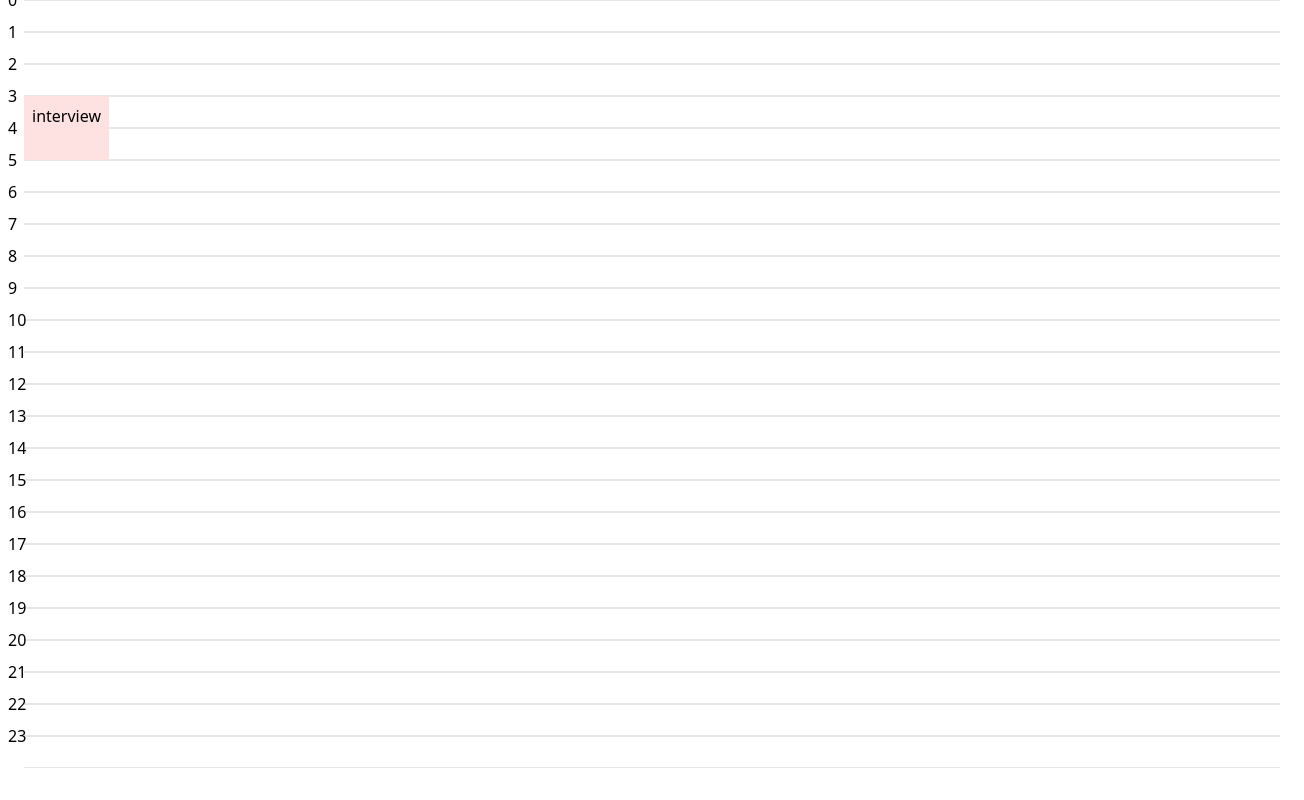
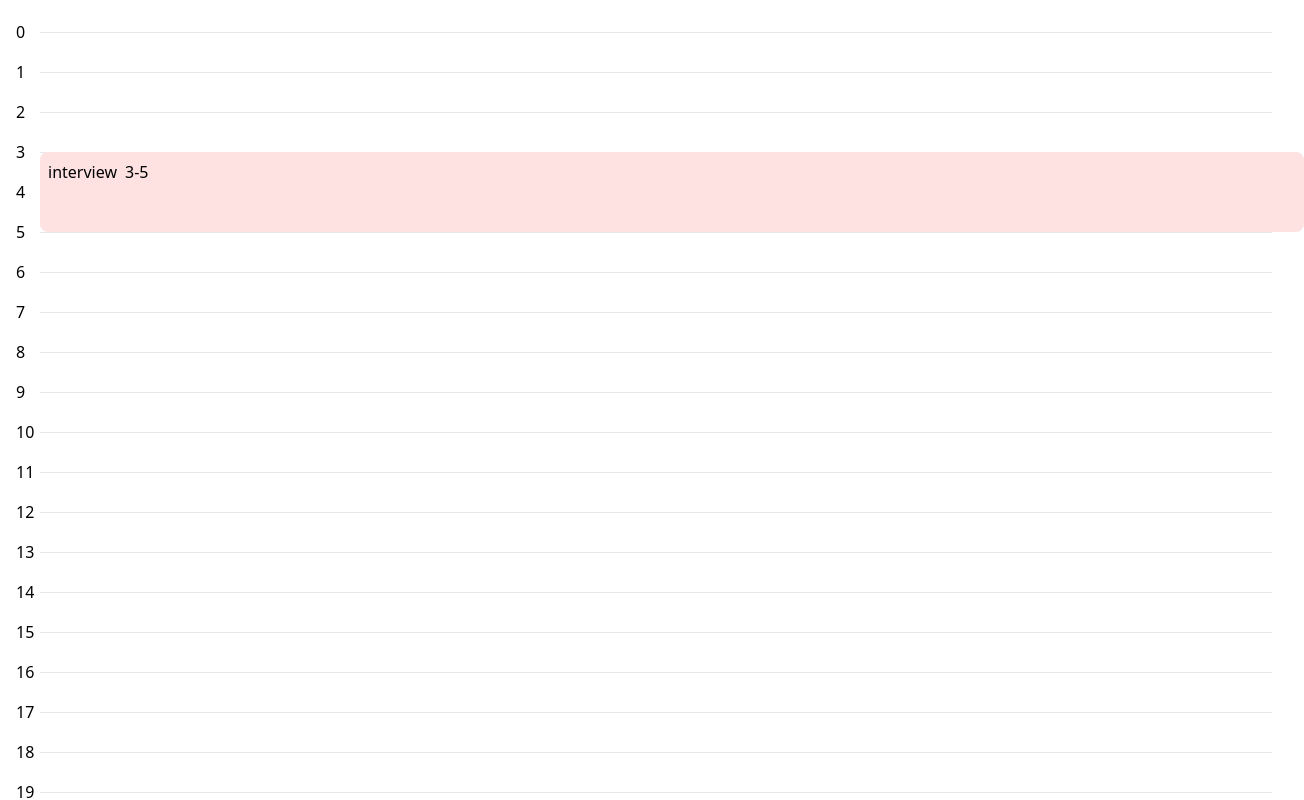
Before and after one commit to daxidngyn/ramp-fe-interview-stage1, a Next.js app: page / in a window 1280 px wide. Shown: the top 800 px of the page, 1304 px wide, since content can reach past the window. Built offline with nearby package versions, Linux system fonts and the light colour scheme.

Commit message:
abstracted

```diff
--- /dev/null
+++ b/src/components/calendar/EventModal.tsx
@@ -0,0 +1,103 @@
+import { useState } from "react";
+
+export default function EventModal({
+  isCreating,
+  initialEventTime,
+  event,
+  events,
+  setEvents,
+  toggleModal,
+}: {
+  isCreating: boolean;
+  initialEventTime?: number;
+  event?: any;
+  events: any;
+  setEvents: any;
+  toggleModal: () => void;
+}) {
+  const [title, setTitle] = useState(isCreating ? "" : event.title);
+  const [startTime, setStartTime] = useState(
+    isCreating ? initialEventTime : event.startTime
+  );
+  const [endTime, setEndTime] = useState(
+    isCreating ? initialEventTime : event.endTime
+  );
+
+  const updateEvents = (e: any) => {
+    e.preventDefault();
+
+    if (isCreating) {
+      const newEvent = {
+        title: title,
+        id: events.length,
+        startTime: startTime,
+        endTime: endTime,
+      };
+
+      setEvents((prevEvents: any) => [...prevEvents, newEvent]);
+      toggleModal();
+      return;
+    }
+
+    // editting
+    const idx = events.findIndex((e: any) => e.id == event.id);
+
+    console.log(events[idx]);
+  };
+
+  return (
+    <div
+      className="shadow-lg drop-shadow-md rounded-lg absolute top-2/4 left-2/4 bg-zinc-100 max-w-2xl w-full"
+      style={{ transform: "translate(-50%, -50%)" }}
+    >
+      <form onSubmit={updateEvents}>
+        <div className="flex items-center justify-between pt-4 pb-2 px-4">
+          <h2 className="font-medium text-3xl">
+            {isCreating ? "Creating" : "Editting"} Event
+          </h2>
+          <button onClick={toggleModal} className="text-2xl font-bold">
+            X
+          </button>
+        </div>
+
+        <div className="flex flex-col py-2 px-4 space-y-3">
+          <div className="flex flex-col">
+            <label className="font-medium">EVENT TITLE</label>
+            <input
+              placeholder="Event title"
+              value={title}
+              onChange={(e) => setTitle(e.target.value)}
+              className="px-2 py-1"
+            />
+          </div>
+          <div className="flex flex-col">
+            <label className="font-medium">START TIME</label>
+            <input
+              placeholder="Start time"
+              value={startTime}
+              onChange={(e) => setStartTime(e.target.value)}
+              className="px-2 py-1"
+            />
+          </div>
+          <div className="flex flex-col">
+            <label className="font-medium">END TIME</label>
+            <input
+              placeholder="End time"
+              value={endTime}
+              onChange={(e) => setEndTime(e.target.value)}
+              className="px-2 py-1"
+            />
+          </div>
+        </div>
+
+        <div className="px-4 pt-2 pb-4">
+          <button type="submit" className="bg-black text-white px-2 py-1">
+            <span className="font-medium">
+              {isCreating ? "Create" : "Update"} event
+            </span>
+          </button>
+        </div>
+      </form>
+    </div>
+  );
+}
--- /dev/null
+++ b/src/components/calendar/index.tsx
@@ -0,0 +1,89 @@
+import { useState } from "react";
+import EventModal from "./EventModal";
+
+export default function Calendar() {
+  const [events, setEvents] = useState([
+    {
+      title: "interview",
+      id: 0,
+      startTime: 3,
+      endTime: 5,
+    },
+  ]);
+
+  const [initialEventTime, setInitialEventTime] = useState(0);
+  const [createEventModalOpen, setCreateEventModalOpen] = useState(false);
+  const toggleCreateEventModal = () => {
+    if (editEventModalOpen) toggleEditEventModal();
+    setCreateEventModalOpen(!createEventModalOpen);
+  };
+  const createEvent = (i) => {
+    setInitialEventTime(i);
+    toggleCreateEventModal();
+  };
+
+  const [focusedEvent, setFocusedEvent] = useState({});
+  const [editEventModalOpen, setEditEventModalOpen] = useState(false);
+  const toggleEditEventModal = () => {
+    if (createEventModalOpen) toggleCreateEventModal();
+    setEditEventModalOpen(!editEventModalOpen);
+  };
+  const editEvent = (event) => {
+    setFocusedEvent(event);
+    toggleEditEventModal();
+  };
+
+  return (
+    <div className="relative mx-2">
+      {[...Array(24)].map((x, i) => (
+        <section
+          key={i}
+          className="pl-8 relative"
+          onClick={() => createEvent(i)}
+        >
+          <div className="border-t" style={{ height: "2.5rem" }}>
+            <div className="absolute -top-3 left-0 pl-2">{i}</div>
+          </div>
+        </section>
+      ))}
+
+      {events.map((event) => (
+        <article
+          onClick={() => editEvent(event)}
+          className="bg-red-100 absolute ml-8 w-full p-2 rounded-lg"
+          style={{
+            top: `${event.startTime * 2.5}rem`,
+            height: `${(event.endTime - event.startTime) * 2.5}rem`,
+          }}
+        >
+          <div className="flex gap-x-2">
+            <span className="font-medium">{event.title}</span>
+            <span>
+              {event.startTime}-{event.endTime}
+            </span>
+          </div>
+        </article>
+      ))}
+
+      {createEventModalOpen && (
+        <EventModal
+          isCreating={true}
+          initialEventTime={initialEventTime}
+          events={events}
+          toggleModal={toggleCreateEventModal}
+          setEvents={setEvents}
+        />
+      )}
+
+      {editEventModalOpen && (
+        <EventModal
+          isCreating={false}
+          event={focusedEvent}
+          events={events}
+          toggleModal={toggleEditEventModal}
+          setEvents={setEvents}
+        />
+      )}
+    </div>
+  );
+}
--- a/src/pages/index.tsx
+++ b/src/pages/index.tsx
@@ -1,129 +1,9 @@
-import { useState } from "react";
+import Calendar from "@/components/calendar";
 
 export default function Home() {
-  const createEvent = (i) => {
-    setInitialEventTime(i);
-    setCreateEventModalOpen(true);
-  };
-
-  const editEvent = (event) => {
-    setFocusedEvent(event);
-    setEditEventModalOpen(true);
-  };
-  const [focusedEvent, setFocusedEvent] = useState({});
-
-  const [editEventModalOpen, setEditEventModalOpen] = useState(false);
-  const [createEventModalOpen, setCreateEventModalOpen] = useState(false);
-  const [initialEventTime, setInitialEventTime] = useState(0);
-  const [events, setEvents] = useState([
-    {
-      title: "interview",
-      id: 0,
-      startTime: 3,
-      endTime: 5,
-    },
-  ]);
-
   return (
-    <>
-      <div className="relative">
-        {[...Array(24)].map((x, i) => (
-          <div key={i} className="pl-6 relative" onClick={() => createEvent(i)}>
-            <div className="border-t border-b" style={{ height: "2rem" }}>
-              <div className="absolute -top-3 left-0 pl-2">{i}</div>
-            </div>
-          </div>
-        ))}
-
-        {events.map((event) => (
-          <div
-            className="bg-red-100 absolute ml-6 p-2"
-            onClick={() => editEvent(event)}
-            style={{
-              top: `${event.startTime * 2}rem`,
-              height: `${(event.endTime - event.startTime) * 2}rem`,
-            }}
-          >
-            <div>{event.title}</div>
-          </div>
-        ))}
-
-        {createEventModalOpen && (
-          <CreateEventModal
-            initialEventTime={initialEventTime}
-            events={events}
-            setEvents={setEvents}
-            isCreating={true}
-          />
-        )}
-
-        {editEventModalOpen && (
-          <CreateEventModal
-            event={focusedEvent}
-            events={events}
-            setEvents={setEvents}
-            isCreating={false}
-          />
-        )}
-      </div>
-    </>
+    <div className="pt-8">
+      <Calendar />
+    </div>
   );
 }
-
-const CreateEventModal = ({
-  initialEventTime,
-  event,
-  events,
-  setEvents,
-  isCreating,
-}) => {
-  const [title, setTitle] = useState("");
-  const [startTime, setStartTime] = useState(initialEventTime);
-  const [endTime, setEndTime] = useState(0);
-
-  const updateEvents = (e) => {
-    e.preventDefault();
-
-    if (isCreating) {
-      const newEvent = {
-        title: title,
-        id: events.length,
-        startTime: startTime,
-        endTime: endTime,
-      };
-
-      setEvents((prevEvents) => [...prevEvents, newEvent]);
-      return;
-    }
-
-    // editting
-    const idx = events.findIndex((e) => e.id == event.id);
-
-    console.log(events[idx]);
-  };
-
-  return (
-    <div className="absolute top-2/4 left-2/4 bg-zinc-200">
-      <form onSubmit={updateEvents}>
-        <div className="max-w-5xl mx-auto">
-          {isCreating ? "Creating" : "Editting"} Event
-        </div>
-
-        <div className="flex flex-col">
-          <input
-            placeholder="title"
-            value={title}
-            onChange={(e) => setTitle(e.target.value)}
-          />
-          <input
-            value={startTime}
-            onChange={(e) => setStartTime(e.target.value)}
-          />
-          <input value={endTime} onChange={(e) => setEndTime(e.target.value)} />
-        </div>
-
-        <button type="submit">Create event</button>
-      </form>
-    </div>
-  );
-};
```
Also changed, not shown: src/components/calendar/event.tsx (added).
